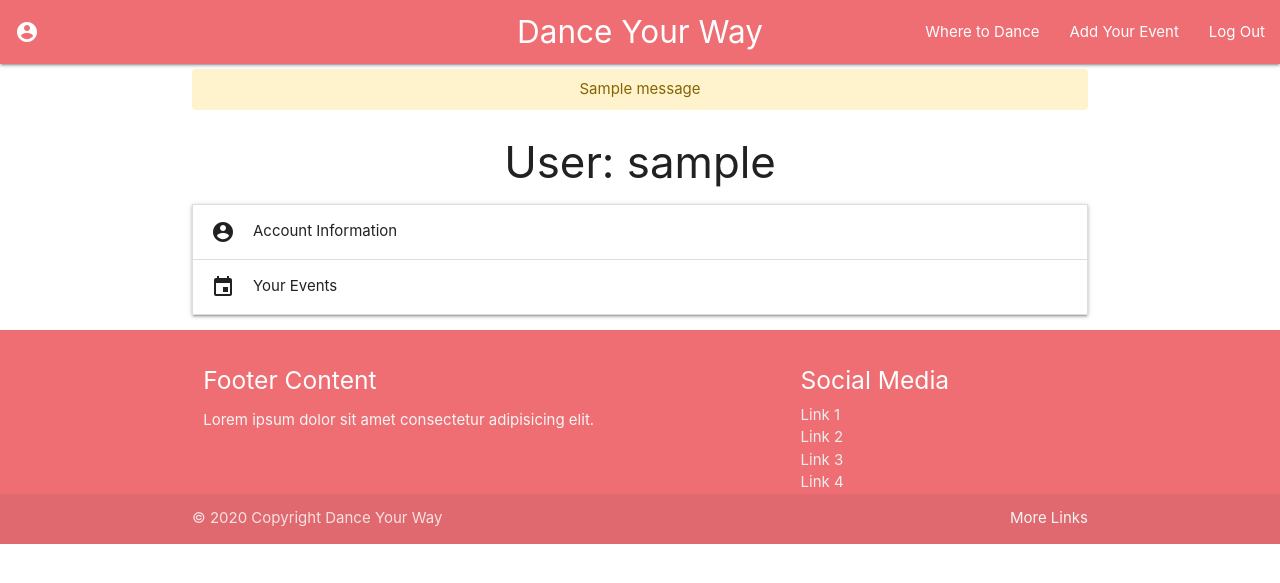
After one commit to Magnusson95/Dance-Your-Way, a Flask app: page /account in a window 1280 px wide. The commit adds this page. Shown: the top 583 px of the page. Run offline with Flask 2, Linux system fonts and the light colour scheme; the visitor is signed in with stand-in values (Sample User, id 1); one stand-in notice (Sample message) is shown; a database or web service that is not in the repository returns one stand-in record (values such as "Sample title"); some libraries are stand-ins or nearby versions.

Commit message:
added email to signup form. added account page. changed account link to icon. removed if session true function for add event links and added to app.py instead

```diff
--- a/app.py
+++ b/app.py
@@ -31,7 +31,8 @@ class RegistrationForm(Form):
         validators.EqualTo('confirm', message='Passwords must match')
     ])
     confirm = PasswordField('Repeat Password')
-    accept_tos = BooleanField('I accept the Terms of Service and Privacy Notice (updated Jan 22, 2015)', [validators.Required()])
+    accept_tos = BooleanField(
+        'I accept the Terms of Service and Privacy Notice (updated Jan 22, 2015)', [validators.Required()])
 
 
 @app.route('/')
@@ -50,11 +51,13 @@ def signup():
 @app.route('/adduser', methods=['POST', 'GET'])
 def adduser():
     organisers = mongo.db.organisers
-    find_organiser = organisers.find_one({'username': request.form['username']})
+    find_organiser = organisers.find_one(
+        {'username': request.form['username']})
 
     if find_organiser is None:
         password = generate_password_hash(request.form['password'])
-        organisers.insert_one({'username': request.form['username'], 'password': password})
+        organisers.insert_one(
+            {'username': request.form['username'], 'password': password, 'email': request.form['email']})
         flash('You have registered and are logged in')
         session['username'] = request.form['username']
         session['logged'] = True
@@ -82,7 +85,8 @@ def login():
         return redirect(url_for('add_event'))
 
     organisers = mongo.db.organisers
-    find_organiser = organisers.find_one({'username': request.form['login_username']})
+    find_organiser = organisers.find_one(
+        {'username': request.form['login_username']})
     if find_organiser:
         if check_password_hash(find_organiser['password'], request.form['login_password']):
             flash('You are logged in as ' + request.form['login_username'])
@@ -94,6 +98,18 @@ def login():
             return redirect(url_for('signup'))
     else:
         flash('Username ' + request.form['login_username'] + ' does not exist')
+        return redirect(url_for('signup'))
+
+
+@app.route('/account')
+def account():
+    if 'logged' in session:
+        current_user = session['username']
+        find_user = mongo.db.organisers.find_one({'username': current_user})
+        events = mongo.db.events.find({'username': current_user})
+        return render_template("account.html", events=events, user=find_user)
+    else:
+        flash('Please log in to view your account')
         return redirect(url_for('signup'))
 
 
@@ -119,7 +135,11 @@ def style():
 
 @app.route('/add-event')
 def add_event():
-    return render_template("add-event.html", events=mongo.db.events.find())
+    if 'logged' in session:
+        return render_template("add-event.html", events=mongo.db.events.find())
+    else:
+        flash('Please log in to add an event')
+        return redirect(url_for('signup'))
 
 
 @app.route('/insert-event', methods=['POST'])
--- a/static/css/style.css
+++ b/static/css/style.css
@@ -14,6 +14,7 @@
   border-color: #ffeeba;
   border-radius: .25rem;
   border: 1px solid transparent;
+  margin: 5px auto;
 }
 
 .card {
--- /dev/null
+++ b/templates/account.html
@@ -0,0 +1,21 @@
+{% extends 'base.html' %} {% block content %}
+<div class="row container">
+	<h3 class="center">
+		User: {{ user.username }}
+	</h3>
+	<ul class="collapsible">
+		<li>
+			<div class="collapsible-header"><i class="material-icons">account_circle</i>Account Information</div>
+			<div class="collapsible-body">
+				<span>This information helps dancers get in touch with you about any events you host</span>
+			</div>
+		</li>
+		<li>
+			<div class="collapsible-header"><i class="material-icons">event</i>Your Events</div>
+			<div class="collapsible-body">
+				<span>A list of all events you have on "Dance Your Way"</span>
+			</div>
+		</li>
+	</ul>
+</div>
+{% endblock %}
--- a/templates/base.html
+++ b/templates/base.html
@@ -27,10 +27,18 @@
 					<li><a href="{{url_for('signup')}}">Log In/Sign Up</a></li>
 					{% endif %}
 				</ul>
+				{% if session['logged'] == True %}
+				<ul class="left hide-on-med-and-down">
+					<li><a href="{{url_for('account')}}"><i class="material-icons">account_circle</i></a></li>
+				</ul>
+				{% endif %}
 			</div>
 		</nav>
 
 		<ul class="sidenav" id="mobile-demo">
+			{% if session['logged'] == True %}
+			<li><a href="{{url_for('account')}}">Your Account</a></li>
+			{% endif %}
 			<li><a href="{{url_for('style')}}">Where to Dance</a></li>
 			<li><a href="{{url_for('add_event')}}">Add Your Event</a></li>
 			<li><a href="{{url_for('signup')}}">Log In/Sign Up</a></li>
@@ -38,7 +46,7 @@
 	</header>
 
 	{% for message in get_flashed_messages() %}
-	<div class="alert-error center">Message: {{ message }}</div>
+	<div class="alert-error center container">{{ message }}</div>
 	{% endfor %}
 
 	{% block content %} {% endblock %}
@@ -76,6 +84,7 @@
         $(".sidenav").sidenav();
         $(".scrollspy").scrollSpy();
         $("select").formSelect();
+        $('.collapsible').collapsible();
         $(".timepicker").timepicker();
         $(
           "#name,#event_name,#address,#event_image_s3,#salsa,#bachata,#kizomba,#time,#weekday"
--- a/templates/index.html
+++ b/templates/index.html
@@ -4,15 +4,9 @@
 		<h1>Dance Your Way</h1>
 		<div class="row center container">
 			<div class="col s12 m6">
-				{% if session['logged'] == True %}
 				<a href="{{url_for('add_event')}}" class="btn-large waves-effect waves-light waves-ripple">
 					Add Your Event
 				</a>
-				{% else %}
-				<a href="{{url_for('signup')}}" class="btn-large waves-effect waves-light waves-ripple">
-					Add Your Event
-				</a>
-				{% endif %}
 			</div>
 			<div class="col s12 m6">
 				<a href="{{url_for('style')}}" class="btn-large waves-effect waves-light waves-ripple">
--- a/templates/signup.html
+++ b/templates/signup.html
@@ -4,6 +4,10 @@
 		<h3>Sign Up</h3>
 		<form action="{{url_for('adduser')}}" method="POST" class="col s12" id="signup">
 			<div class="row">
+				<div class="input-field col s12">
+					<input value="" id="email" name="email" type="email" class="validate" />
+					<label class="active" for="username">Email</label>
+				</div>
 				<div class="input-field col s12">
 					<input value="" id="username" name="username" type="text" class="validate" />
 					<label class="active" for="username">Userame</label>
```
